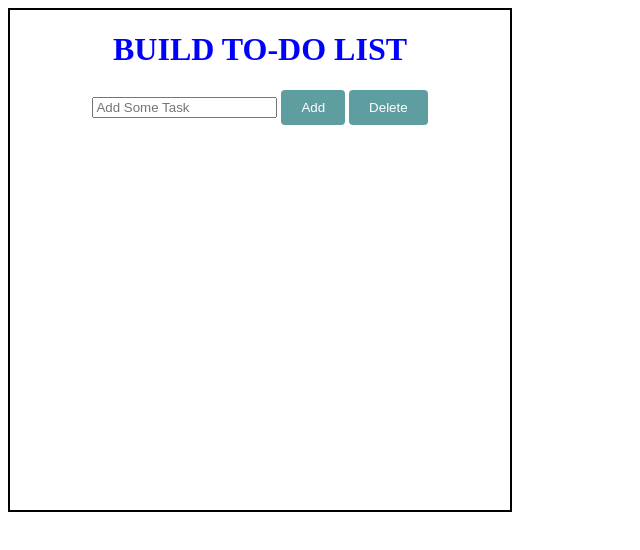
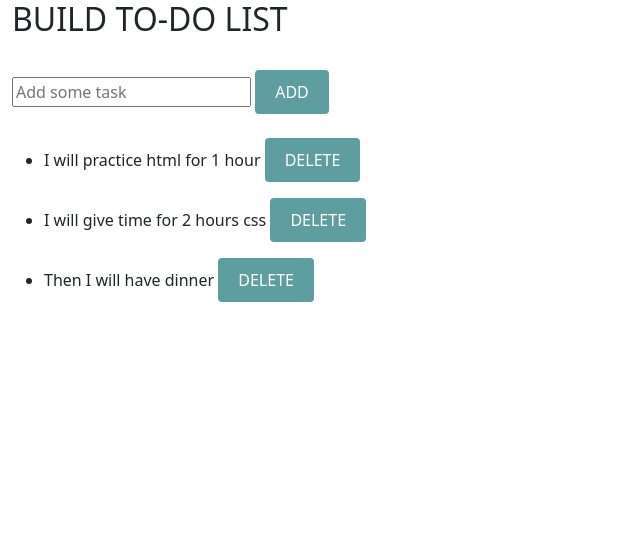
Before and after one commit to Sowndharya1704/To-do-list-JavaScript, a plain HTML site: page index.html in a window 1280 px wide. Shown: the whole page, without its empty margins (0-640 px from the left). Drawn offline with nearby package versions, Linux system fonts and the light colour scheme.

Commit message:
index.html

```diff
--- a/index.html
+++ b/index.html
@@ -3,21 +3,38 @@
 <head>
     <meta charset="UTF-8">
     <meta name="viewport" content="width=device-width, initial-scale=1.0">
-    <title>To-Do List</title>
-<link rel="stylesheet" href="style.css">
-<script src="javascript.js"></script>
+    <title>To-do-List</title>
+    <link href="https://cdn.jsdelivr.net/npm/bootstrap@5.3.3/dist/css/bootstrap.min.css" rel="stylesheet" integrity="sha384-QWTKZyjpPEjISv5WaRU9OFeRpok6YctnYmDr5pNlyT2bRjXh0JMhjY6hW+ALEwIH" crossorigin="anonymous">
+    <script src="https://cdn.jsdelivr.net/npm/bootstrap@5.3.3/dist/js/bootstrap.bundle.min.js" integrity="sha384-YvpcrYf0tY3lHB60NNkmXc5s9fDVZLESaAA55NDzOxhy9GkcIdslK1eN7N6jIeHz" crossorigin="anonymous"></script>
+    <link rel="stylesheet" href="style.css">
+    <script src="javascript.js"></script>
 </head>
 <body>
-  <div class="list" style="text-align: center;">
-    <h1>BUILD TO-DO LIST</h1>
-    <form id="todo">
-      <input type="text" id="todolist" placeholder="Add Some Task">
-      <button type="button" onclick="message()">Add</button>
-      <button type="button" onclick="remove()">Delete</button>
+    <div class="section">
+        <div class="container-fluid">
+        <div class="form" id="form">
+        <h2>BUILD TO-DO LIST</h2>
+        <br>
+        <input type="text" id="myinput" placeholder="Add some task">
+        <button type="submit" id="btn" onclick="getinput()">ADD</button><br><br>
+        <ul id="list">
+            <li ><span>I will practice html for 1 hour</span>
+                <button type="submit" id="del" onclick="del(event)">DELETE</button><br>
 
-    </form>
-    <ul id="todoList"></ul>
+            </li>
+        </ul>
+        <ul id="list">
+            <li><span> I will give time for 2 hours css</span>
+                <button type="submit" id="del" onclick="del(event)">DELETE</button><br>
+            </li>
+        </ul>
+        <ul id="list">
+            <li><span>Then I will have dinner</span>
+                <button type="submit" id="del" onclick="del(event)">DELETE</button>
+            </li>
+        </ul>
+        <ul id="listtask"></ul>
+        </div>
     </div>
-  </body>
 </body>
 </html>
```
